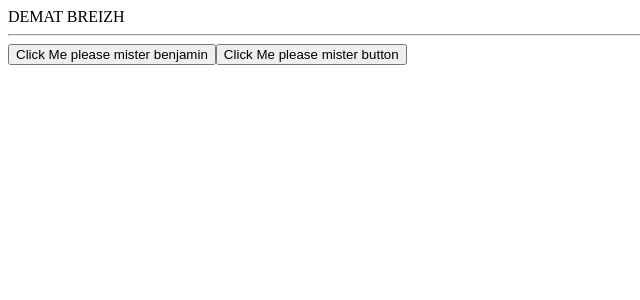
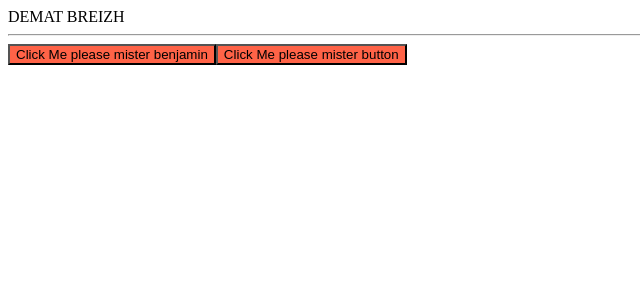
Before and after one commit to ArnaudMaryArnaud/orsys-react-training, a React (Vite) app: page / in a window 1280 px wide. Shown: the top 300 px of the page, without its empty margins (0-640 px from the left). Built offline with nearby package versions, Linux system fonts and the light colour scheme.

Commit message:
Update css to have a dynamic name => Good pratice

```diff
--- a/src/App/components/Button/Button.jsx
+++ b/src/App/components/Button/Button.jsx
@@ -1,9 +1,10 @@
 import React from 'react'
+import style from'./Button.module.css'
 
 const Button=(props) => {
     let message = "Click Me please mister " + props.text;
     return (
-    <button className='button'>{message}</button>
+    <button className={style.Button}>{message}</button>
     )
 };
 
--- /dev/null
+++ b/src/App/components/Button/Button.module.css
@@ -0,0 +1,3 @@
+.Button{
+    background-color: tomato;
+}
```
Also changed, not shown: src/App/components/Button/Button.css (deleted).
